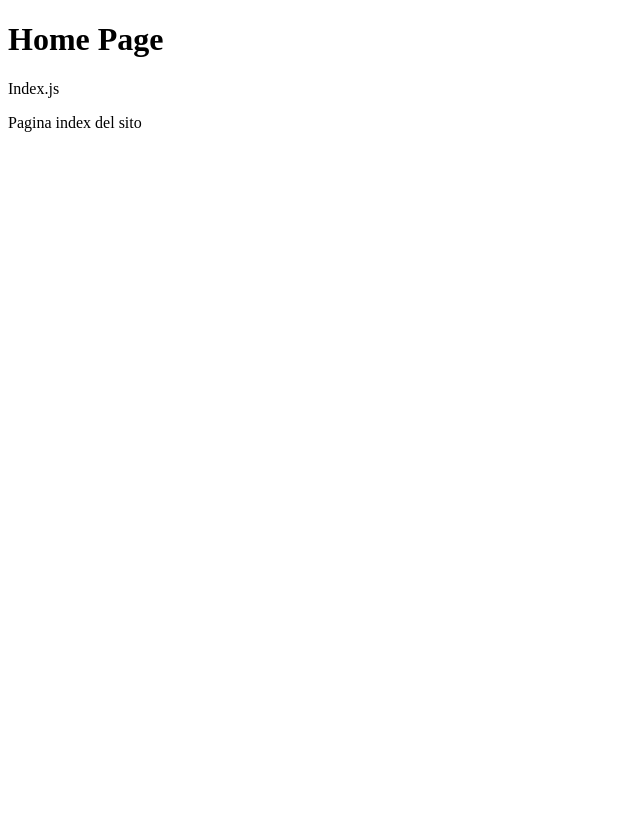
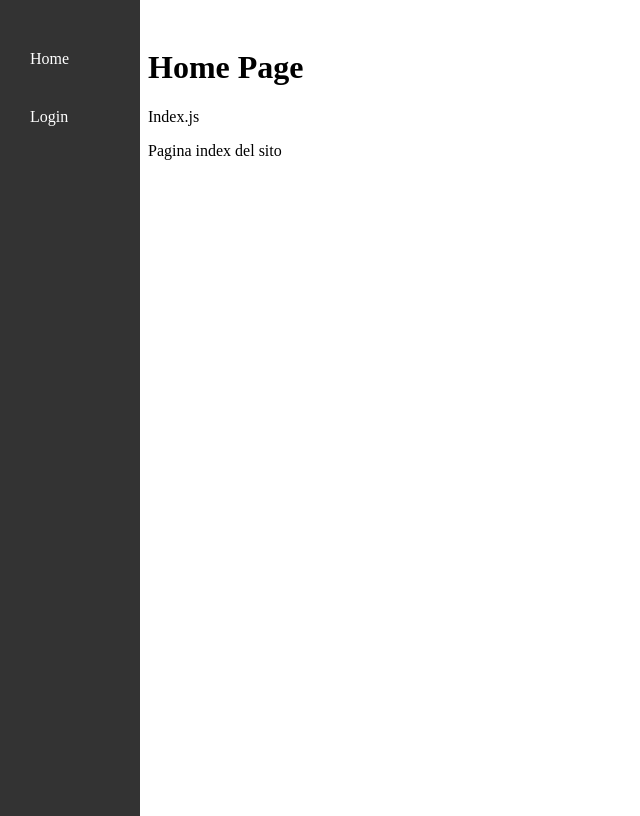
Before and after one commit to orientati/Orientati-Frontend, a Vue app: page / in a window 1280 px wide. Shown: the whole page, without its empty margins (0-640 px from the left). Built offline with nearby package versions, Linux system fonts and the light colour scheme.

Commit message:
Aggiunta navbar fasulla

```diff
--- a/src/App.vue
+++ b/src/App.vue
@@ -1,7 +1,47 @@
-<script setup>
-import { RouterLink, RouterView } from 'vue-router'
+<template>
+  <div id="app" class="app-container">
+    <!-- Contenuto principale -->
+    <div class="main-content">
+      <router-view />
+    </div>
+    <!-- Navbar -->
+    <Navbar />
+  </div>
+</template>
+
+<script>
+import Navbar from './components/Navbar.vue';
+
+export default {
+  components: {
+    Navbar
+  }
+};
 </script>
 
-<template>
-  <RouterView />
-</template>
+<style>
+/* Layout principale con flexbox */
+.app-container {
+  display: flex; /* Imposta flexbox per il layout */
+  min-height: 100vh; /* Altezza minima per coprire tutta la finestra */
+}
+
+/* Contenuto principale */
+.main-content {
+  flex-grow: 1; /* Il contenuto principale si espande */
+  padding: 20px; /* Padding per il contenuto */
+  margin-left: 120px; /* Spazio a sinistra per la navbar su desktop */
+}
+
+/* Stili per mobile */
+@media (max-width: 1023px) {
+  .app-container {
+    flex-direction: column; /* Disposizione verticale su mobile */
+  }
+
+  .main-content {
+    margin-left: 0; /* Rimuovi margine a sinistra per mobile */
+    margin-bottom: 60px; /* Spazio in basso per la navbar */
+  }
+}
+</style>
--- /dev/null
+++ b/src/components/Navbar.vue
@@ -0,0 +1,133 @@
+<template>
+    <nav :class="['navbar', { 'navbar-bottom': isLoginPage }]">
+      <ul>
+        <li><router-link to="/">Home</router-link></li>
+        <!-- Mostra il link Login solo se NON sei già sulla pagina di login -->
+        <li v-if="!isLoginPage"><router-link to="/login">Login</router-link></li>
+      </ul>
+    </nav>
+  </template>
+
+  <script>
+  export default {
+    name: 'Navbar',
+    computed: {
+      isLoginPage() {
+        // Controlla se la rotta corrente è '/login'
+        return this.$route.path === '/login';
+      }
+    }
+  };
+  </script>
+
+  <style scoped>
+  /* Stili di base per la navbar */
+  .navbar {
+    background-color: #333;
+    color: white;
+    padding: 20px;
+  }
+
+  /* Stili per la navbar su desktop */
+  @media (min-width: 1024px) {
+    .navbar {
+      position: fixed; /* Fissa la navbar a sinistra */
+      left: 0;
+      top: 0;
+      height: 100%; /* Altezza 100% per coprire tutta l'altezza della finestra */
+      width: 100px; /* Larghezza fissa per la navbar */
+      display: flex;
+      flex-direction: column; /* Disposizione verticale degli elementi */
+      justify-content: flex-start; /* Allineamento verticale */
+    }
+
+    .navbar ul {
+      list-style: none; /* Rimuove i punti dall'elenco */
+      padding: 0; /* Rimuove il padding */
+      margin: 0; /* Rimuove il margine */
+    }
+
+    .navbar li {
+      margin: 20px 0; /* Margine verticale tra i link */
+    }
+
+    .navbar a {
+      color: white;
+      text-decoration: none;
+      padding: 10px; /* Padding per i link */
+      display: block; /* Rende i link a tutta larghezza */
+    }
+
+    .navbar a:hover {
+      background-color: #555; /* Colore di sfondo al passaggio del mouse */
+    }
+  }
+
+  /* Navbar in basso su dispositivi mobili */
+  @media (max-width: 1023px) {
+    .navbar {
+      position: fixed; /* Fissa la navbar in basso */
+      left: 0;
+      bottom: 0; /* Posizionamento in basso */
+      width: 100%; /* Occupa tutta la larghezza */
+      height: 60px; /* Altezza fissa per la navbar in basso */
+      display: flex;
+      justify-content: space-around; /* Spazio uniforme tra gli elementi */
+      align-items: center; /* Allineamento verticale al centro */
+    }
+
+    .navbar ul {
+      display: flex; /* Disposizione orizzontale per mobile */
+      justify-content: space-around; /* Spazio uniforme tra gli elementi */
+      padding: 0; /* Rimuove il padding */
+      margin: 0; /* Rimuove il margine */
+      list-style: none; /* Rimuove i punti dall'elenco */
+      width: 100%; /* Occupa tutta la larghezza */
+    }
+
+    .navbar li {
+      margin: 0; /* Rimuove il margine */
+    }
+
+    .navbar a {
+      color: white;
+      text-decoration: none;
+      padding: 10px; /* Padding per i link */
+      text-align: center; /* Allinea il testo al centro */
+    }
+
+    .navbar a:hover {
+      background-color: #555; /* Colore di sfondo al passaggio del mouse */
+    }
+  }
+
+  /* Navbar sempre in basso nella pagina di login (sia su desktop che su mobile) */
+  .navbar-bottom {
+    position: fixed; /* Mantiene la navbar fissa */
+    bottom: 0; /* Ancoraggio al fondo della finestra */
+    left: 0;
+    width: 100%;
+    height: 60px; /* Altezza della navbar in basso */
+    display: flex;
+    justify-content: space-around; /* Distribuzione dei link */
+    align-items: center; /* Allineamento verticale */
+    background-color: #333; /* Colore di sfondo per la navbar */
+    z-index: 1000; /* Assicura che la navbar sia sopra altri elementi */
+  }
+
+  .navbar-bottom ul {
+    display: flex;
+    justify-content: space-around;
+    width: 100%;
+  }
+
+  .navbar-bottom li {
+    margin: 0;
+  }
+
+  .navbar-bottom a {
+    color: white;
+    padding: 10px;
+    text-align: center;
+  }
+  </style>
```
